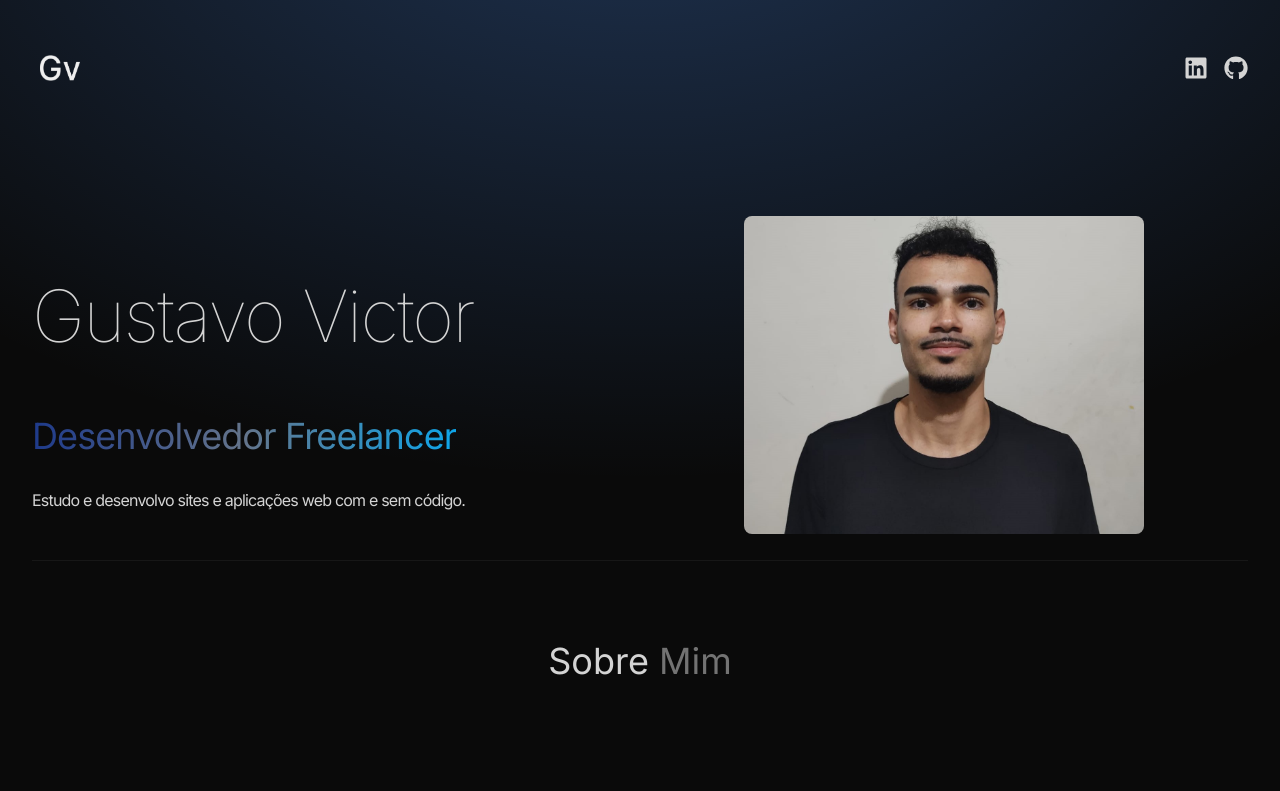
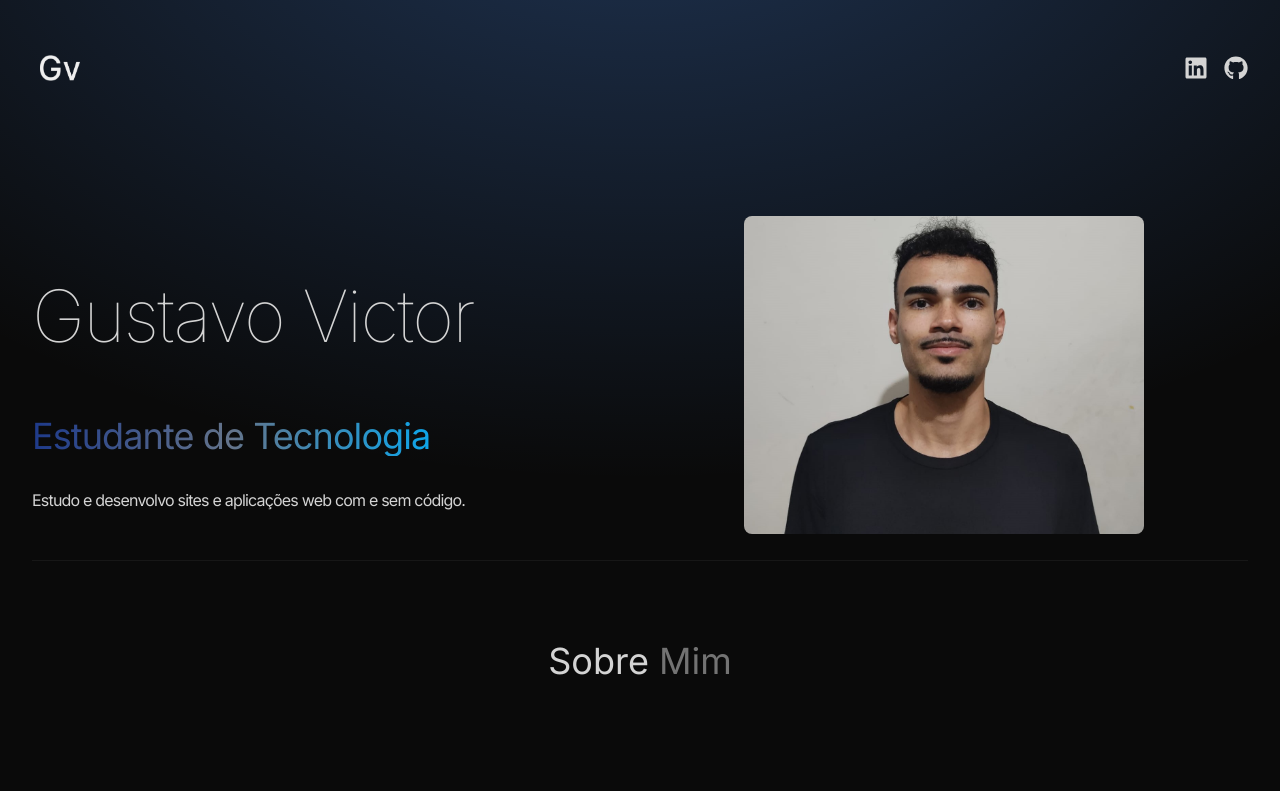
Before and after one commit to Gustavo-Victor/gustavo-victor.github.io, a React (Vite) app: page / in a window 1280 px wide. Shown: the top 791 px of the page. Built offline with nearby package versions, Linux system fonts and the light colour scheme.

Commit message:
Change text from 'Desenvolvedor Freelancer' to 'Estudante de Tecnologia'

```diff
--- a/src/components/Hero.tsx
+++ b/src/components/Hero.tsx
@@ -33,7 +33,7 @@ export default function Hero() {
                             variants={container(0.5)}
                             initial={"hidden"}
                             animate={"visible"}
-                            children={"Desenvolvedor Freelancer"}
+                            children={"Estudante de Tecnologia"}
                             className="bg-gradient-to-r from-blue-900 via-slate-500 to-sky-500 bg-clip-text text-3xl lg:text-4xl tracking-tight text-transparent text-center lg:text-start" />
                         <motion.p
                             variants={container(1)}
```
